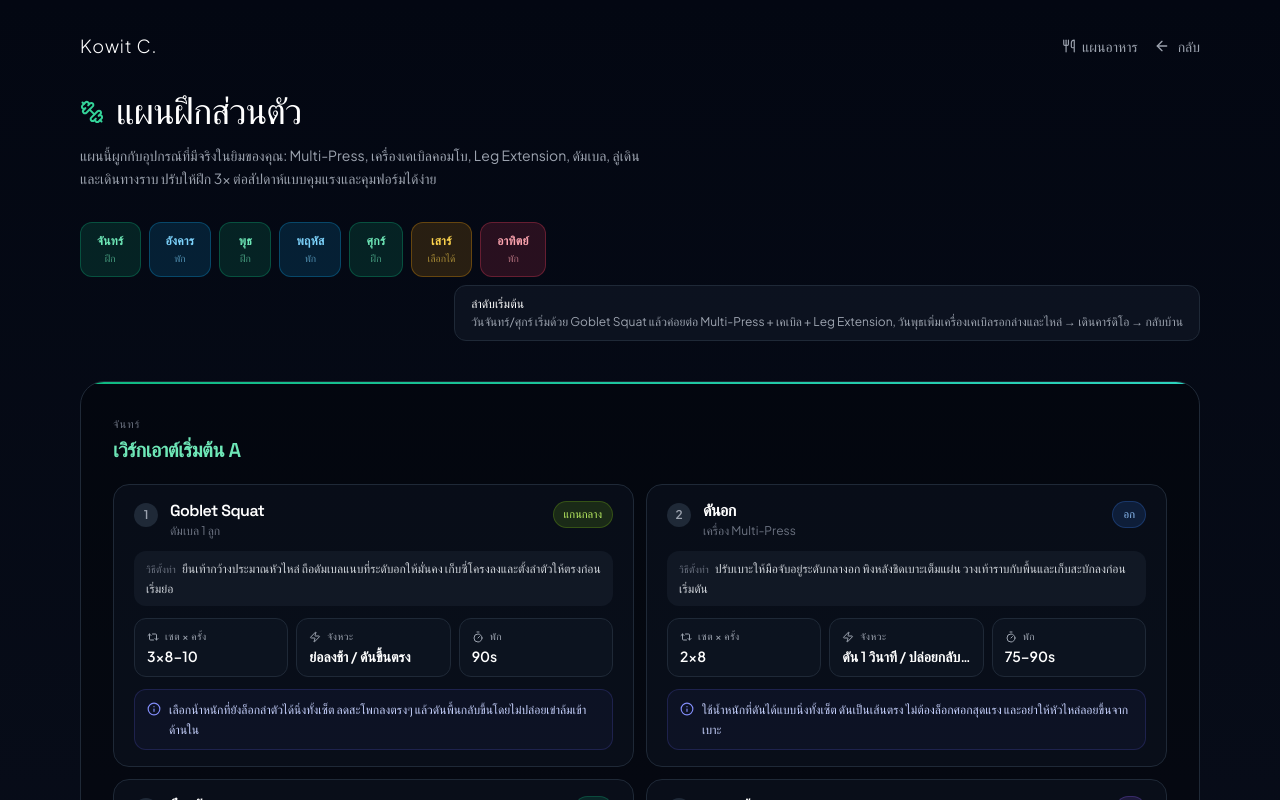
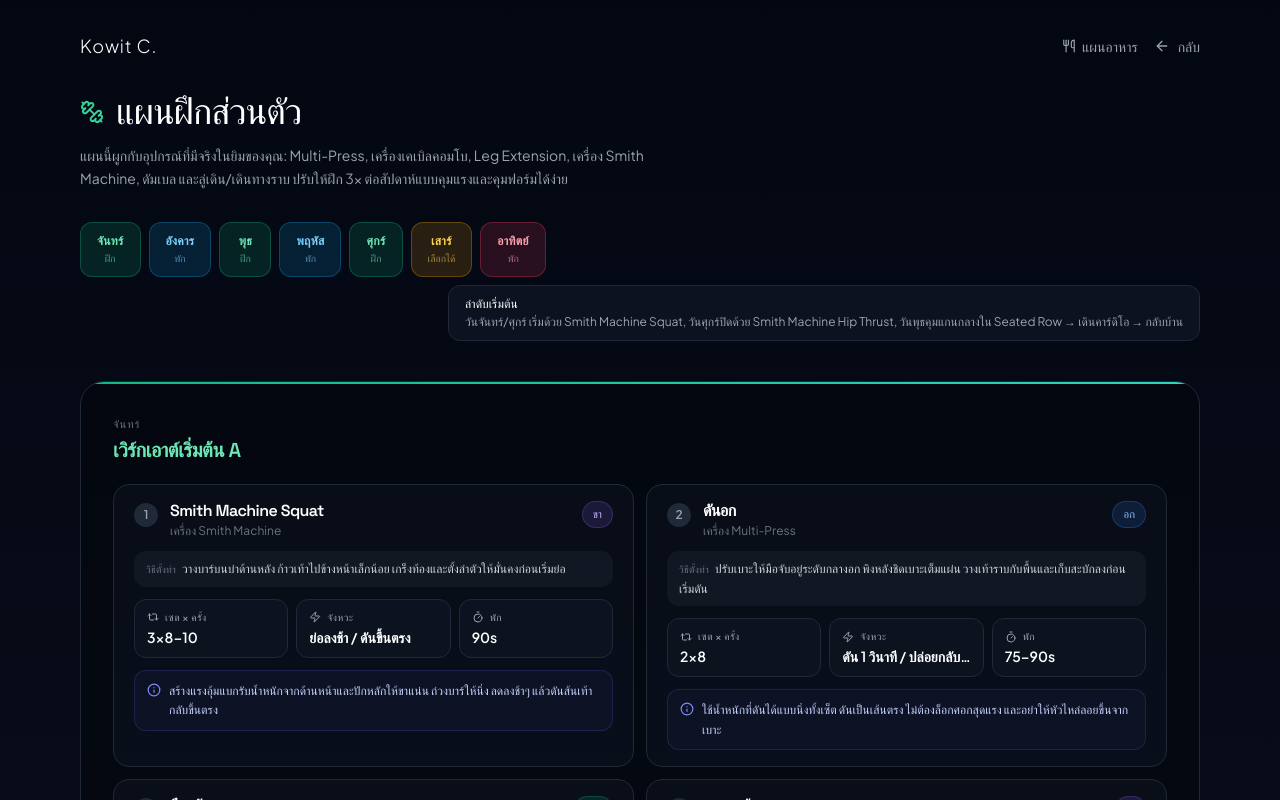
Before and after one commit to kowito/kowito.com, a Next.js app: page /personal-training in a window 1280 px wide. Shown: the top 800 px of the page. Built offline with nearby package versions, Linux system fonts and the light colour scheme.

Commit message:
Update training plan and hydration fix

```diff
--- a/app/layout.tsx
+++ b/app/layout.tsx
@@ -80,7 +80,10 @@ export default function RootLayout({
 }) {
   return (
     <html lang="en" suppressHydrationWarning>
-      <body className={`${plusJakartaSans.variable} ${spaceGrotesk.variable} font-sans antialiased`}>
+      <body
+        suppressHydrationWarning
+        className={`${plusJakartaSans.variable} ${spaceGrotesk.variable} font-sans antialiased`}
+      >
         <ThemeProvider attribute="class" defaultTheme="dark" enableSystem disableTransitionOnChange>
           {children}
         </ThemeProvider>
--- a/app/personal-training/page.tsx
+++ b/app/personal-training/page.tsx
@@ -29,14 +29,14 @@ type Stretch = {
 
 const mondayExercises: Exercise[] = [
   {
-    name: "Goblet Squat",
-    machine: "ดัมเบล 1 ลูก",
-    setup: "ยืนเท้ากว้างประมาณหัวไหล่ ถือดัมเบลแนบที่ระดับอกให้มั่นคง เก็บซี่โครงลงและตั้งลำตัวให้ตรงก่อนเริ่มย่อ",
+    name: "Smith Machine Squat",
+    machine: "เครื่อง Smith Machine",
+    setup: "วางบาร์บนบ่าด้านหลัง ก้าวเท้าไปข้างหน้าเล็กน้อย เกร็งท้องและตั้งลำตัวให้มั่นคงก่อนเริ่มย่อ",
     sets: 3, reps: "8–10",
     tempo: "ย่อลงช้า / ดันขึ้นตรง",
     rest: "90s",
-    cue: "เลือกน้ำหนักที่ยังล็อกลำตัวได้นิ่งทั้งเซ็ต ลดสะโพกลงตรงๆ แล้วดันพื้นกลับขึ้นโดยไม่ปล่อยเข่าล้มเข้าด้านใน",
-    muscle: "แกนกลาง",
+    cue: "สร้างแรงอุ้มแบกรับน้ำหนักจากด้านหน้าและปักหลักให้ขาแน่น ถ่วงบาร์ให้นิ่ง ลดลงช้าๆ แล้วดันส้นเท้ากลับขึ้นตรง",
+    muscle: "ขา",
   },
   {
     name: "ดันอก",
@@ -94,11 +94,11 @@ const wednesdayExercises: Exercise[] = [
   {
     name: "ดึงนั่ง",
     machine: "เครื่องเคเบิลคอมโบ - รอกล่าง",
-    setup: "นั่งตัวตรง ฝ่าเท้ากดกับที่พัก เข่าผ่อนเล็กน้อย จับด้ามจับแบบกริปกลาง แล้วเอนตัวกลับนิดเดียวเท่านั้น",
+    setup: "นั่งตัวตรง ยืดอก ฝ่าเท้ากดกับที่พัก เข่าผ่อนเล็กน้อย และล็อกหน้าท้องคุมลำตัวไว้ตลอด",
     sets: 2, reps: "10–12",
     tempo: "ดึง 1 วินาที / ปล่อยกลับ 2 วินาที",
     rest: "60–90s",
-    cue: "ดึงเข้าหาชายโครงล่างและบีบสะบักสั้นๆ 1 ครั้ง จากนั้นปล่อยกลับอย่างช้าๆ โดยไม่ปล่อยไหล่งุ้ม",
+    cue: "ดึงเข้าหาชายโครงล่างโดยไม่ปล่อยไหล่งุ้ม เกร็งหน้าท้องล็อกแกนกลางต้านแรงไว้ตลอด แล้วค่อยปล่อยกลับอย่างช้าๆ",
     muscle: "หลัง",
   },
   {
@@ -115,14 +115,14 @@ const wednesdayExercises: Exercise[] = [
 
 const fridayExercises: Exercise[] = [
   {
-    name: "Goblet Squat",
-    machine: "ดัมเบล 1 ลูก",
-    setup: "ยืนเท้ากว้างประมาณหัวไหล่ ถือดัมเบลแนบที่ระดับอก เกร็งลำตัวให้แน่นและวางน้ำหนักกลางเท้าก่อนย่อ",
+    name: "Smith Machine Squat",
+    machine: "เครื่อง Smith Machine",
+    setup: "วางบาร์บนบ่าด้านหลัง ก้าวเท้าไปข้างหน้าเล็กน้อย เกร็งท้องและล็อกลำตัวก่อนเริ่มย่อ",
     sets: 3, reps: "8–10",
     tempo: "ย่อลงช้า / ดันขึ้นตรง",
     rest: "90s",
-    cue: "ทำให้คมและนิ่งเหมือนวันจันทร์ แต่ยังเหลือแรงอีก 1–2 ครั้งในแต่ละเซ็ตเพื่อไม่ให้ล้าก่อนจบสัปดาห์",
-    muscle: "แกนกลาง",
+    cue: "ใช้เป็นท่าแรกของขาในวันศุกร์เพื่อปักหลักช่วงล่างให้แน่นและคุมแรงส่งจากสะโพกได้ดีตลอดสัปดาห์",
+    muscle: "ขา",
   },
   {
     name: "ดันอก",
@@ -155,13 +155,13 @@ const fridayExercises: Exercise[] = [
     muscle: "ขา",
   },
   {
-    name: "Glute Bridge",
-    machine: "เสื่อ / พื้นราบ",
-    setup: "นอนหงาย ชันเข่า วางเท้าราบกับพื้น กดส้นเท้าเบาๆ แล้วเกร็งก้นก่อนดันสะโพกขึ้น",
+    name: "Smith Machine Hip Thrust",
+    machine: "เครื่อง Smith Machine + ม้านั่งยาว",
+    setup: "ลากม้านั่งยาวมาขวาง รองสะบักบนขอบเบาะ สอดตัวใต้บาร์ให้พาดตรงข้อพับสะโพกและหาโฟมรองไว้",
     sets: 3, reps: 15,
     tempo: "ดันขึ้น / ค้าง 2 วินาที / ลงช้า",
     rest: "60s",
-    cue: "บีบก้นให้สุดที่จุดบนสุดแล้วค่อยหย่อนลงช้าๆ อย่าแอ่นหลังเกินจำเป็น และเก็บแรงไว้ให้ครบทุกเซ็ต",
+    cue: "เกร็งก้นดันสะโพกขึ้นจนลำตัวขนานพื้น ค้างบนสุด 2 วินาที เพื่อสร้างแรงส่งสะโพกให้ต่อเนื่องและไม่ล้าซุด",
     muscle: "ก้น",
   },
 ]
@@ -464,8 +464,8 @@ export default function PersonalTrainingPage() {
             <h1 className="text-3xl md:text-4xl font-light tracking-tight text-white">แผนฝึกส่วนตัว</h1>
           </div>
           <p className="max-w-xl text-gray-400 text-sm leading-relaxed">
-            แผนนี้ผูกกับอุปกรณ์ที่มีจริงในยิมของคุณ: Multi-Press, เครื่องเคเบิลคอมโบ, Leg Extension, ดัมเบล,
-            ลู่เดินและเดินทางราบ ปรับให้ฝึก 3&times; ต่อสัปดาห์แบบคุมแรงและคุมฟอร์มได้ง่าย
+            แผนนี้ผูกกับอุปกรณ์ที่มีจริงในยิมของคุณ: Multi-Press, เครื่องเคเบิลคอมโบ, Leg Extension,
+            เครื่อง Smith Machine, ดัมเบล และลู่เดิน/เดินทางราบ ปรับให้ฝึก 3&times; ต่อสัปดาห์แบบคุมแรงและคุมฟอร์มได้ง่าย
           </p>
         </div>
 
@@ -482,7 +482,7 @@ export default function PersonalTrainingPage() {
           ))}
           <div className="ml-auto rounded-xl border border-gray-800 bg-gray-900/60 px-4 py-2.5 text-xs text-gray-400 shrink-0">
             <span className="font-medium text-white block mb-0.5">ลำดับเริ่มต้น</span>
-            วันจันทร์/ศุกร์ เริ่มด้วย Goblet Squat แล้วค่อยต่อ Multi-Press + เคเบิล + Leg Extension, วันพุธเพิ่มเครื่องเคเบิลรอกล่างและไหล่
+            วันจันทร์/ศุกร์ เริ่มด้วย Smith Machine Squat, วันศุกร์ปิดด้วย Smith Machine Hip Thrust, วันพุธคุมแกนกลางใน Seated Row
             &rarr; เดินคาร์ดิโอ &rarr; กลับบ้าน
           </div>
         </div>
@@ -500,7 +500,7 @@ export default function PersonalTrainingPage() {
               speed="3.5 กม./ชม."
               focus="หลังเวท A ใช้เป็นคาร์ดิโอจบเซสชันแทนโปรแกรมเดิม"
               note="คุมให้ยังพูดได้"
-              technique="ไม่จับบาร์ ปล่อยแขนแกว่งตามธรรมชาติ ลำตัวตั้งตรง เกร็งแกนกลางเบาๆ ตลอดช่วงเดินชัน"
+              technique="ไม่จับบาร์ ปล่อยแขนแกว่งตามธรรมชาติ ลำตัวตั้งตรง และฝึกแขม่วท้อง/ขลิบอุ้งเชิงกรานเบาๆ เป็นระยะ"
             />
           </DayCard>
 
@@ -557,7 +557,7 @@ export default function PersonalTrainingPage() {
               speed="3.5 กม./ชม."
               focus="เดินเบาๆ คลายขาหลังจบเวท C"
               note="แทนโปรแกรมเดิม"
-              technique="คงท่ายืนตรง ไม่เกาะบาร์ และขยับสะโพกกับเข่าให้ทำงานพร้อมกันเพื่อรับน้ำหนักตัวเต็มช่วง"
+              technique="คงท่ายืนตรง ไม่เกาะบาร์ ฝึกแขม่วท้องและขลิบอุ้งเชิงกรานเบาๆ เป็นระยะระหว่างเดินเพื่อคุมลมหายใจ"
             />
           </DayCard>
 
```
